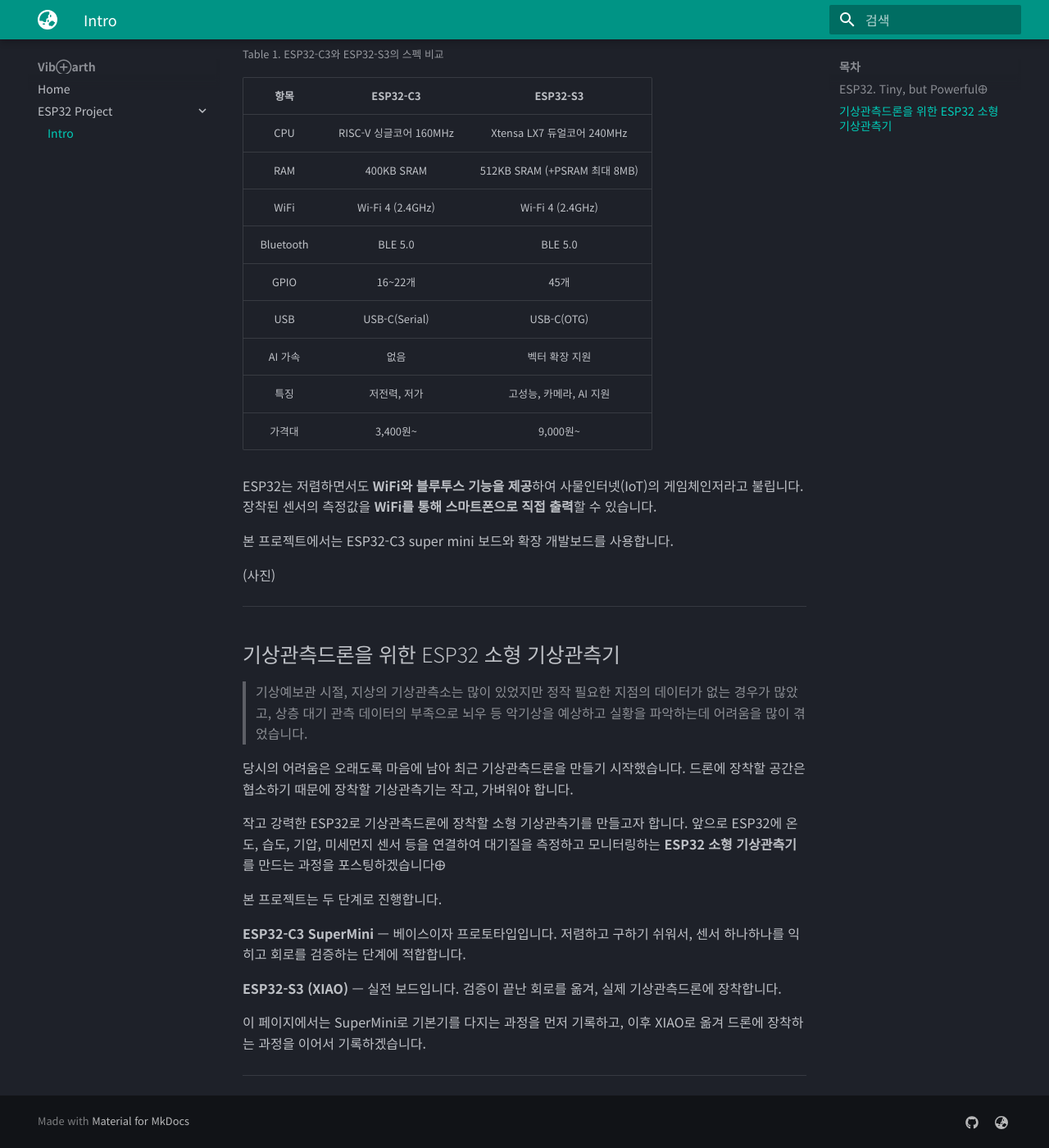
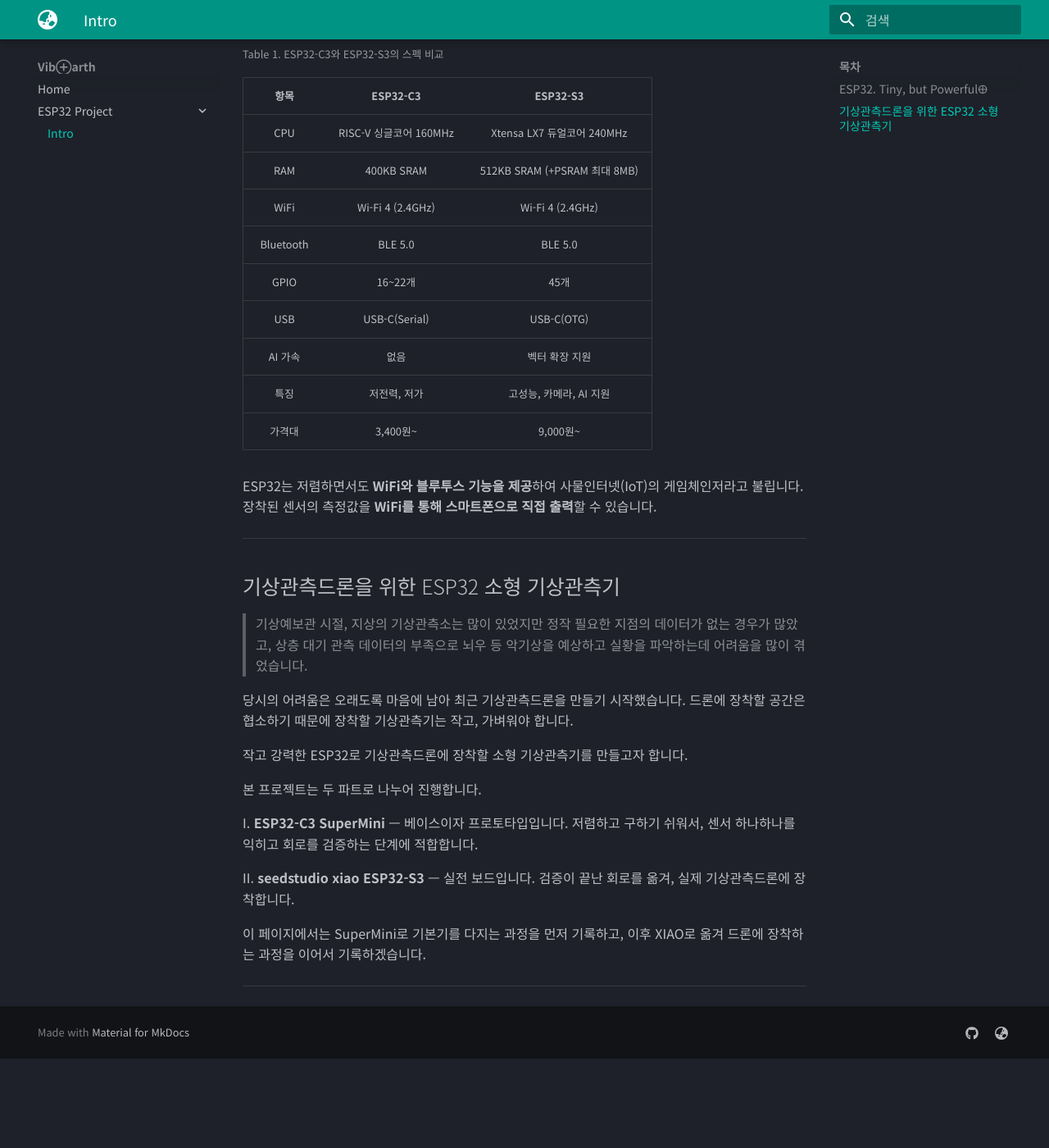
Before and after one commit to VibEarth/VibEarth.github.io, an MkDocs documentation site: the page built from docs/esp32/intro.md, in a window 1280 px wide and 1400 px high, scrolled down 313 px. Shown: the whole window at 82% size. Built offline with MkDocs 1.6.1 and Material for MkDocs 9.7.7, drawn with Linux system fonts in a browser that asks for light colours; after the commit the page ends 1604 px from its top, so only the background shows below that.

Commit message:
vault backup: 2026-06-30 20:57:32

```diff
--- a/docs/esp32/intro.md
+++ b/docs/esp32/intro.md
@@ -25,11 +25,6 @@
 ESP32는 저렴하면서도 **WiFi와 블루투스 기능을 제공**하여 사물인터넷(IoT)의 게임체인저라고 불립니다.
 장착된 센서의 측정값을 **WiFi를 통해 스마트폰으로 직접 출력**할 수 있습니다.
 
-본 프로젝트에서는 ESP32-C3 super mini 보드와 확장 개발보드를 사용합니다.
-
-(사진)
-
-
 ---
 
 ## 기상관측드론을 위한 ESP32 소형 기상관측기
@@ -41,14 +36,13 @@
 드론에 장착할 공간은 협소하기 때문에 장착할 기상관측기는 작고, 가벼워야 합니다.
 
 작고 강력한 ESP32로 기상관측드론에 장착할 소형 기상관측기를 만들고자 합니다.
-앞으로 ESP32에 온도, 습도, 기압, 미세먼지 센서 등을 연결하여 대기질을 측정하고 모니터링하는 **ESP32 소형 기상관측기**를 만드는 과정을 포스팅하겠습니다🜨
 
-본 프로젝트는 두 단계로 진행합니다.
+본 프로젝트는 두 파트로 나누어 진행합니다.
 
-**ESP32-C3 SuperMini** — 베이스이자 프로토타입입니다.
+I. **ESP32-C3 SuperMini** — 베이스이자 프로토타입입니다.
 저렴하고 구하기 쉬워서, 센서 하나하나를 익히고 회로를 검증하는 단계에 적합합니다.
 
-**ESP32-S3 (XIAO)** — 실전 보드입니다.
+II. **seedstudio xiao ESP32-S3** — 실전 보드입니다.
 검증이 끝난 회로를 옮겨, 실제 기상관측드론에 장착합니다.
 
 이 페이지에서는 SuperMini로 기본기를 다지는 과정을 먼저 기록하고,
```
